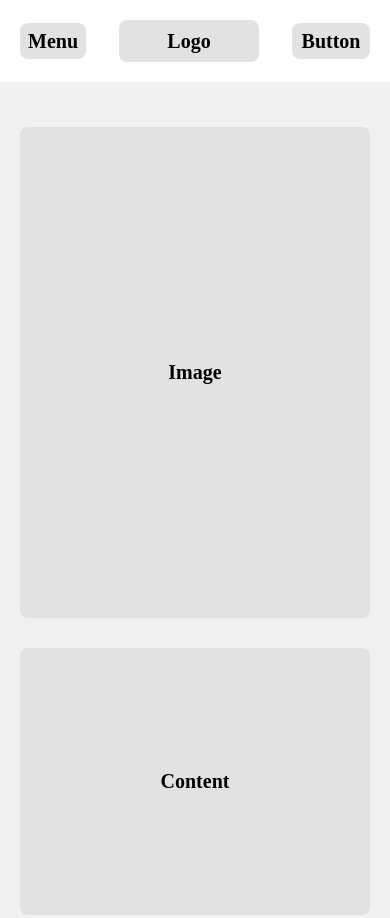
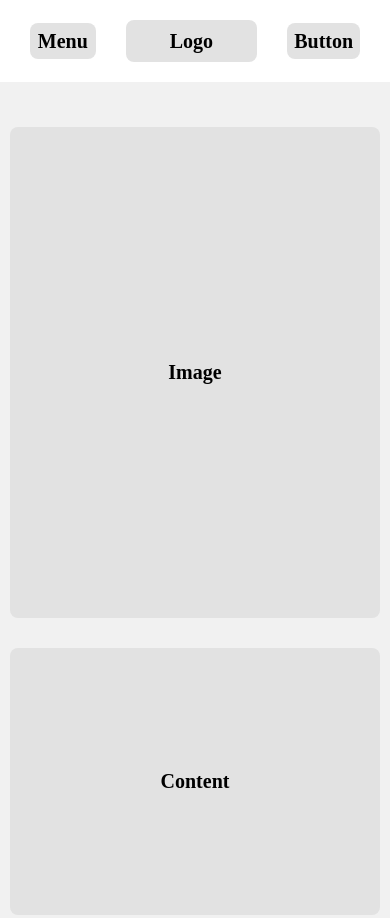
Before and after one commit to Hupewolf/duan3uside, a plain HTML site: page index.html in a window 390 px wide. Shown: the top 918 px of the page. Drawn offline with Linux system fonts and the light colour scheme.

Commit message:
more deadline3uside

```diff
--- a/main.css
+++ b/main.css
@@ -6,6 +6,9 @@
 
 .head {
     padding: 20px 80px;
+    max-width: 1200px;
+    width: 95%;
+    margin: 0 auto;
 }
 
 .contain-head {
@@ -55,6 +58,9 @@ section {
     gap: 30px;
     align-items: center;
     flex-wrap: wrap;
+    max-width: 1200px;
+    width: 95%;
+    margin: 0 auto;
 }
 
 .inner {
@@ -73,6 +79,7 @@ section {
 
 .title {
     width: 50%;
+    max-width: 600px;
     height: 80px;
     margin: auto;
     margin-bottom: 40px;
--- a/responsive.css
+++ b/responsive.css
@@ -18,7 +18,7 @@
     }
 
     section {
-        padding: 60px 100px;
+        padding: 60px 0;
     }
 
     .inner-img {
@@ -71,7 +71,7 @@
     }
 
     section {
-        padding: 45px 20px;
+        padding: 45px 0;
     }
 
     .section1 .wrap {
```
